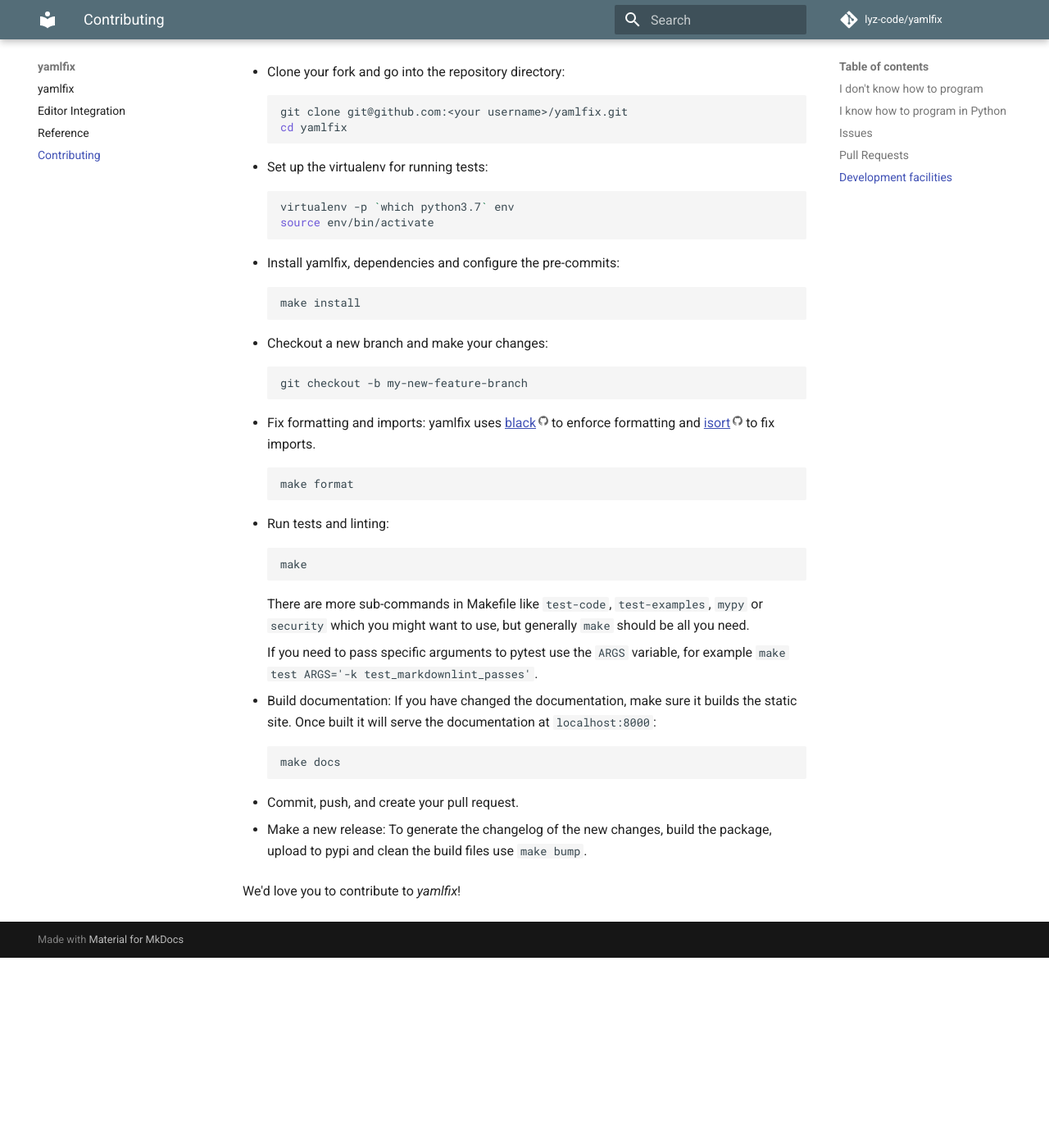
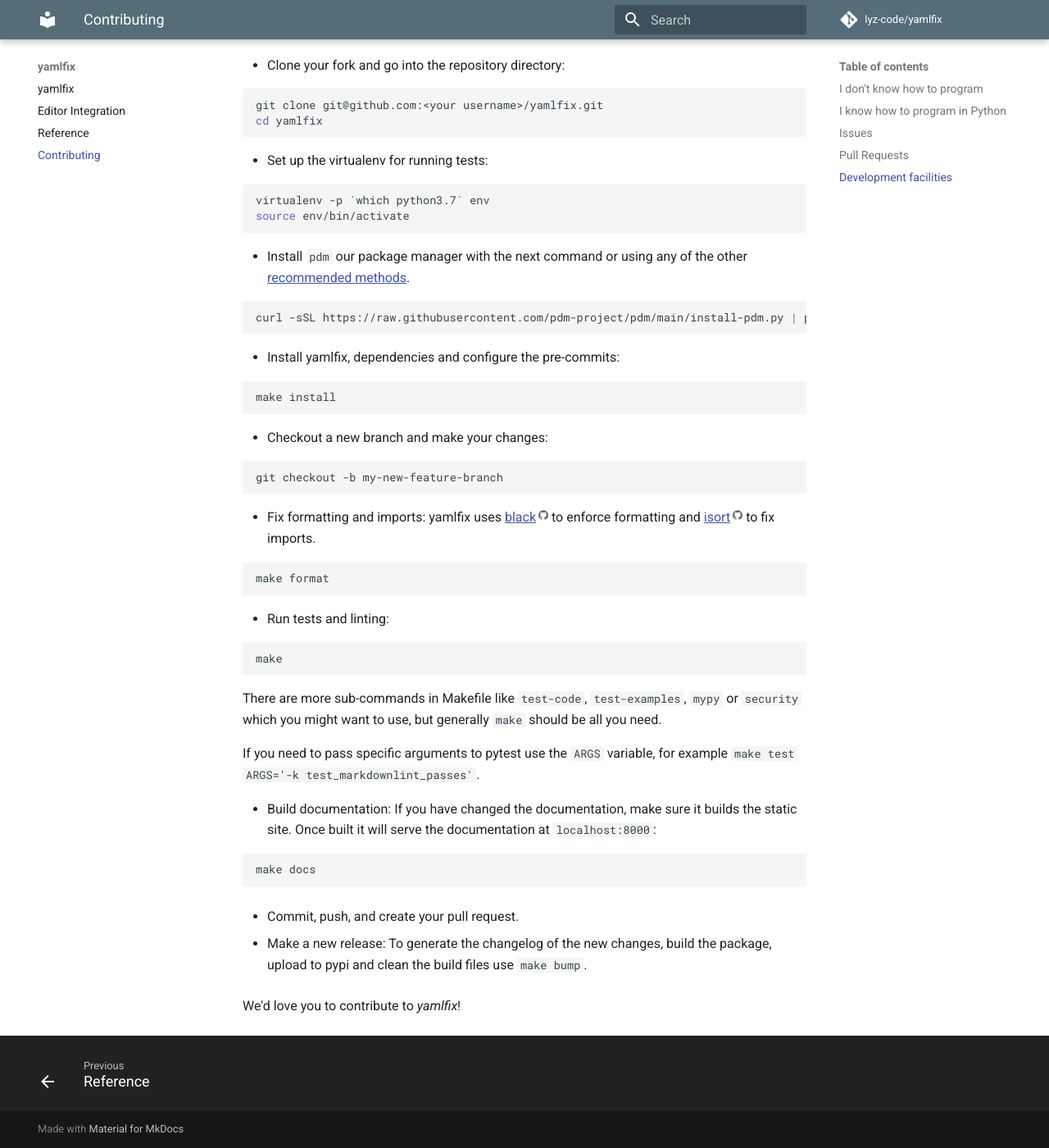
Before and after one commit to lyz-code/yamlfix, an MkDocs documentation site: the page built from docs/contributing.md, in a window 1280 px wide and 1400 px high, scrolled down 1864 px. Shown: the whole window at 82% size. Built offline with MkDocs 1.6.1 and Material for MkDocs 9.7.7, drawn with Linux system fonts in a browser that asks for light colours; comment, search, counter and statistics services are not loaded; before the commit the page ends 3032 px from its top, so only the background shows below that.

````diff
--- a/docs/contributing.md
+++ b/docs/contributing.md
@@ -1,24 +1,24 @@
-So you've started using `yamlfix` and want to show your gratitude to the project,
-depending on your programming skills there are different ways to do so.
+So you've started using `yamlfix` and want to show your gratitude to the
+project, depending on your programming skills there are different ways to do so.
 
 # I don't know how to program
 
 There are several ways you can contribute:
 
-* [Open an issue](https://github.com/lyz-code/yamlfix/issues/new) if you encounter
-    any bug or to let us know if you want a new feature to be implemented.
-* Spread the word about the program.
-* Review the [documentation](https://lyz-code.github.io/yamlfix) and try to improve
-    it.
+- [Open an issue](https://github.com/lyz-code/yamlfix/issues/new) if you
+  encounter any bug or to let us know if you want a new feature to be
+  implemented.
+- Spread the word about the program.
+- Review the [documentation](https://lyz-code.github.io/yamlfix) and try to
+  improve it.
 
 # I know how to program in Python
 
 If you have some python knowledge there are some additional ways to contribute.
 We've ordered the [issues](https://github.com/lyz-code/yamlfix/issues) in
-[milestones](https://github.com/lyz-code/yamlfix/milestones), check the issues in
-the smaller one, as it's where we'll be spending most of our efforts. Try the
-[good first
-issues](https://github.com/lyz-code/yamlfix/issues?q=is%3Aissue+is%3Aopen+label%3A%22good+first+issue%22),
+[milestones](https://github.com/lyz-code/yamlfix/milestones), check the issues
+in the smaller one, as it's where we'll be spending most of our efforts. Try the
+[good first issues](https://github.com/lyz-code/yamlfix/issues?q=is%3Aissue+is%3Aopen+label%3A%22good+first+issue%22),
 as they are expected to be easier to get into the project.
 
 We develop the program with
@@ -27,20 +27,22 @@ contribution to have it's associated tests. We also try to maintain an updated
 [documentation](https://lyz-code.github.io/yamlfix) of the project, so think if
 your contribution needs to update it.
 
-We know that the expected code quality is above average. Therefore it might
-be changeling to get the initial grasp of the project structure, know how to make the
-tests, update the documentation or use all the project technology stack. but please
-don't let this fact discourage you from contributing:
+We know that the expected code quality is above average. Therefore it might be
+changeling to get the initial grasp of the project structure, know how to make
+the tests, update the documentation or use all the project technology stack. but
+please don't let this fact discourage you from contributing:
 
-* If you want to develop a new feature, explain how you'd like to do it in the related issue.
-* If you don't know how to test your code, do the pull request without the tests
-    and we'll try to do them for you.
+- If you want to develop a new feature, explain how you'd like to do it in the
+  related issue.
+- If you don't know how to test your code, do the pull request without the tests
+  and we'll try to do them for you.
 
 # Issues
 
-Questions, feature requests and bug reports are all welcome as issues.
-**To report a security vulnerability, please see our [security
-policy](https://github.com/lyz-code/yamlfix/security/policy) instead.**
+Questions, feature requests and bug reports are all welcome as issues. **To
+report a security vulnerability, please see our
+[security policy](https://github.com/lyz-code/yamlfix/security/policy)
+instead.**
 
 To make it as simple as possible for us to help you, please include the output
 of the following call in your issue:
@@ -51,20 +53,20 @@ python -c "import yamlfix.version; print(yamlfix.version.version_info())"
 
 or if you have `make` installed, you can use `make version`.
 
-Please try to always include the above unless you're unable to install `yamlfix` or know it's not relevant to your question or
-feature request.
+Please try to always include the above unless you're unable to install `yamlfix`
+or know it's not relevant to your question or feature request.
 
 # Pull Requests
 
-*yamlfix* is released regularly so you should see your
-improvements release in a matter of days or weeks.
+*yamlfix* is released regularly so you should see your improvements release in a
+matter of days or weeks.
 
 !!! note
     Unless your change is trivial (typo, docs tweak etc.), please create an
     issue to discuss the change before creating a pull request.
 
-If you're looking for something to get your teeth into, check out the ["help
-wanted"](https://github.com/lyz-code/yamlfix/issues?q=is%3Aopen+is%3Aissue+label%3A%22help+wanted%22)
+If you're looking for something to get your teeth into, check out the
+["help wanted"](https://github.com/lyz-code/yamlfix/issues?q=is%3Aopen+is%3Aissue+label%3A%22help+wanted%22)
 label on github.
 
 # Development facilities
@@ -78,65 +80,72 @@ linting locally.
 
 You'll need to have python 3.7 or 3.8, virtualenv, git, and make installed.
 
-* Clone your fork and go into the repository directory:
+- Clone your fork and go into the repository directory:
 
-    ```bash
-    git clone git@github.com:<your username>/yamlfix.git
-    cd yamlfix
-    ```
+  ```bash
+  git clone git@github.com:<your username>/yamlfix.git
+  cd yamlfix
+  ```
 
-* Set up the virtualenv for running tests:
+- Set up the virtualenv for running tests:
 
-    ```bash
-    virtualenv -p `which python3.7` env
-    source env/bin/activate
-    ```
+  ```bash
+  virtualenv -p `which python3.7` env
+  source env/bin/activate
+  ```
 
-* Install yamlfix, dependencies and configure the
-    pre-commits:
+- Install `pdm` our package manager with the next command or using any of the
+  other
+  [recommended methods](https://pdm.fming.dev/latest/#recommended-installation-method).
 
-    ```bash
-    make install
-    ```
+  ```bash
+  curl -sSL https://raw.githubusercontent.com/pdm-project/pdm/main/install-pdm.py | python3 -
+  ```
 
-* Checkout a new branch and make your changes:
+- Install yamlfix, dependencies and configure the pre-commits:
 
-    ```bash
-    git checkout -b my-new-feature-branch
-    ```
+  ```bash
+  make install
+  ```
 
-* Fix formatting and imports: yamlfix uses
-    [black](https://github.com/ambv/black) to enforce formatting and
-    [isort](https://github.com/timothycrosley/isort) to fix imports.
+- Checkout a new branch and make your changes:
 
-    ```bash
-    make format
-    ```
+  ```bash
+  git checkout -b my-new-feature-branch
+  ```
 
-* Run tests and linting:
+- Fix formatting and imports: yamlfix uses
+  [black](https://github.com/ambv/black) to enforce formatting and
+  [isort](https://github.com/timothycrosley/isort) to fix imports.
 
-    ```bash
-    make
-    ```
+  ```bash
+  make format
+  ```
 
-    There are more sub-commands in Makefile like `test-code`, `test-examples`,
-    `mypy` or `security` which you might want to use, but generally `make`
-    should be all you need.
+- Run tests and linting:
 
-    If you need to pass specific arguments to pytest use the `ARGS` variable,
-    for example `make test ARGS='-k test_markdownlint_passes'`.
+  ```bash
+  make
+  ```
 
-* Build documentation: If you have changed the documentation, make sure it
-    builds the static site. Once built it will serve the documentation at
-    `localhost:8000`:
+  There are more sub-commands in Makefile like `test-code`, `test-examples`,
+  `mypy` or `security` which you might want to use, but generally `make` should
+  be all you need.
 
-    ```bash
-    make docs
-    ```
+  If you need to pass specific arguments to pytest use the `ARGS` variable, for
+  example `make test ARGS='-k test_markdownlint_passes'`.
 
-* Commit, push, and create your pull request.
+- Build documentation: If you have changed the documentation, make sure it
+  builds the static site. Once built it will serve the documentation at
+  `localhost:8000`:
 
-* Make a new release: To generate the changelog of the new changes, build the
-    package, upload to pypi and clean the build files use `make bump`.
+  ```bash
+  make docs
+  ```
+
+- Commit, push, and create your pull request.
+
+- Make a new release: To generate the changelog of the new changes, build the
+  package, upload to pypi and clean the build files use `make bump`.
 
 We'd love you to contribute to *yamlfix*!
--- a/mkdocs.yml
+++ b/mkdocs.yml
@@ -16,8 +16,7 @@ plugins:
           rendering:
             show_root_heading: true
             heading_level: 1
-      watch:
-        - src
+      watch: [src]
   - autolinks
   - git-revision-date-localized:
       type: timeago
@@ -66,6 +65,7 @@ theme:
   # logo: 'images/logo.bmp'
   features:
     - navigation.instant
+    - navigation.footer
     - navigation.top
     - content.code.annotate
 
@@ -73,9 +73,7 @@ theme:
     primary: blue grey
     accent: light blue
 
-extra_css:
-  - stylesheets/extra.css
-  - stylesheets/links.css
+extra_css: [stylesheets/extra.css, stylesheets/links.css]
 
 repo_name: lyz-code/yamlfix
 repo_url: https://github.com/lyz-code/yamlfix
````
Also changed, not shown: pyproject.toml (+50 -40 lines), .cruft.json, 2 other files.
